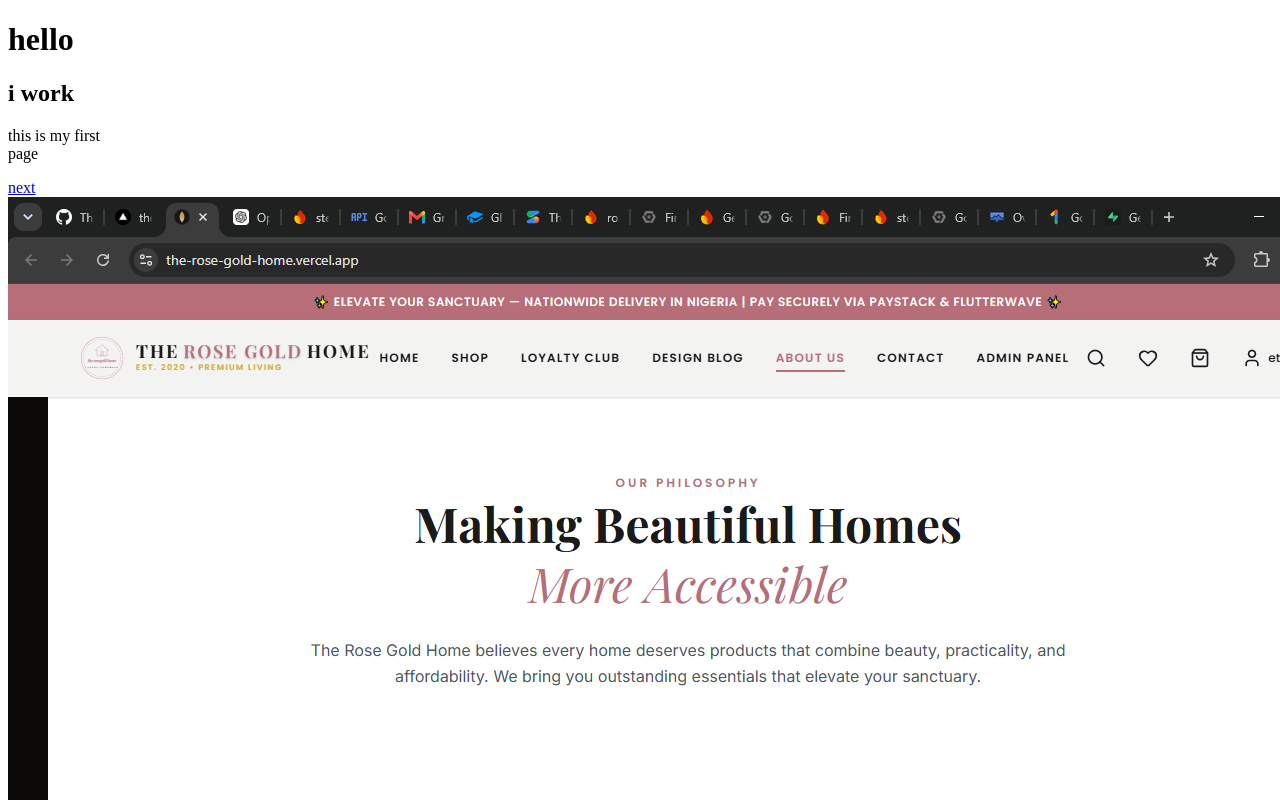
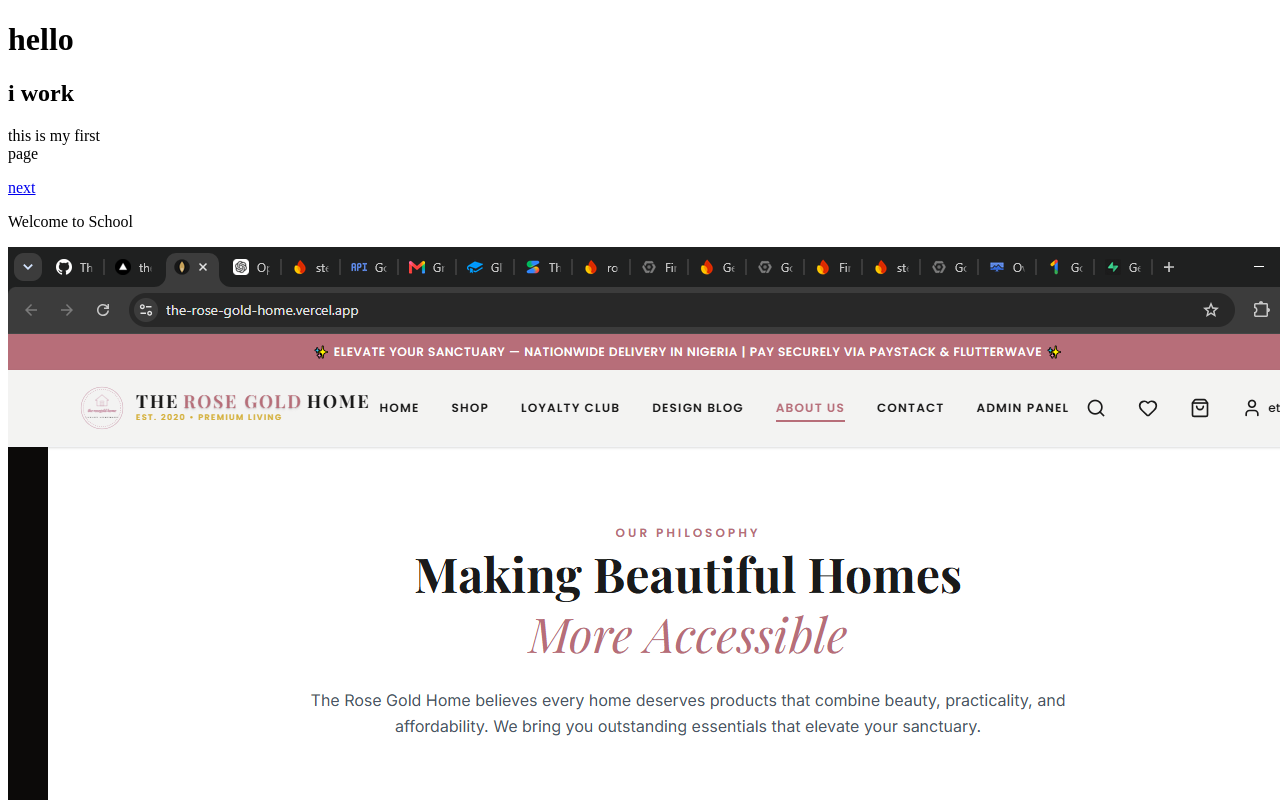
Before and after one commit to nathostech/web-development-class, a plain HTML site: page index.html in a window 1280 px wide. Shown: the top 800 px of the page. Drawn offline with Linux system fonts and the light colour scheme.

Commit message:
i added a paragraph

```diff
--- a/index.html
+++ b/index.html
@@ -9,6 +9,8 @@
             <h2>i work </h2>
             <p>this is my first <br> page</p>
             <a href="#">next</a>
+
+            <p>Welcome to School</p>
             <img src="/image/Admin _ Aura & Bloom - Google Chrome 6_28_2026 12_13_01 AM.png" alt="website">
         </div>
 
```
